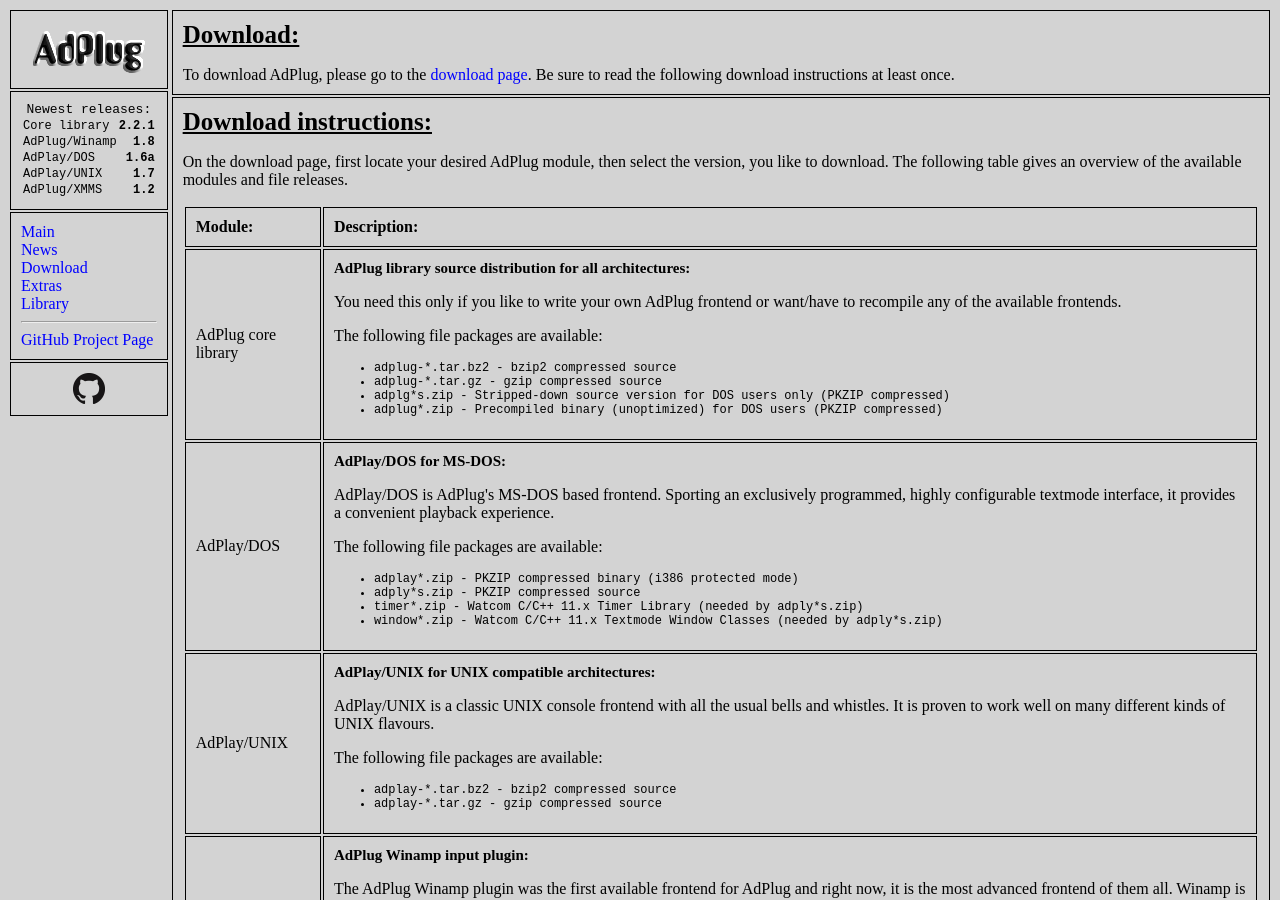
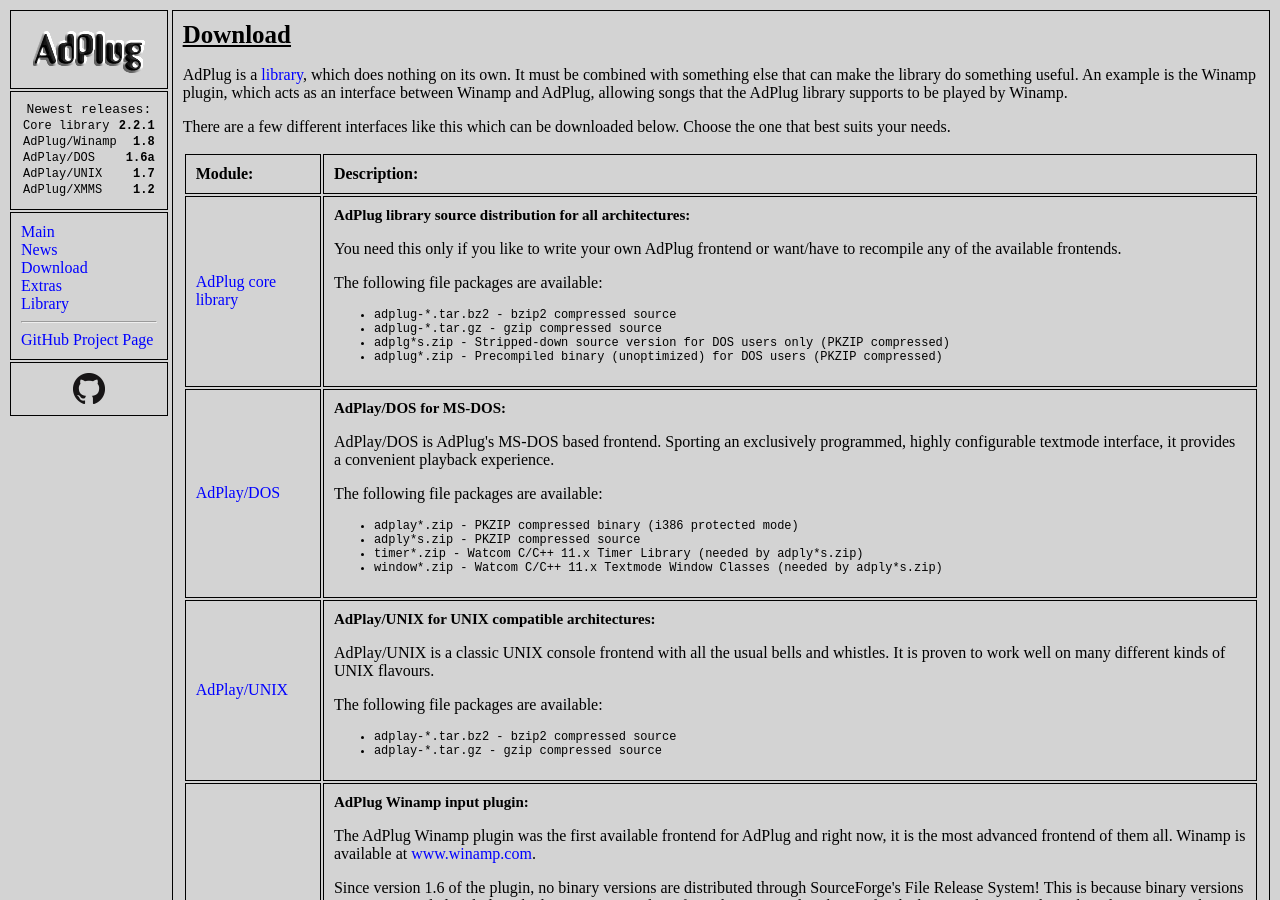
Before and after one commit to adplug/adplug.github.io, a Jekyll site: the page built from download.html, in a window 1280 px wide and 900 px high. Built offline with Jekyll 4.4.1, drawn with Linux system fonts in a browser that asks for light colours.

Commit message:
Change download links to point to GitHub release pages

```diff
--- a/download.html
+++ b/download.html
@@ -10,24 +10,24 @@
 
 <table class="page">
 <tr><td>
-<a name="download"><h1>Download:</h1></a>
-
-<p>To download AdPlug, please go to the
-<a href="http://sourceforge.net/project/showfiles.php?group_id=28079">download
-page</a>. Be sure to read the following download instructions at least
-once.</p>
-</td></tr>
-
-<tr><td>
-<h1>Download instructions:</h1>
-
-<p>On the download page, first locate your desired AdPlug module, then
-select the version, you like to download. The following table gives an
-overview of the available modules and file releases.</p>
+<a name="download"></a>
+<h1>Download</h1>
+<p>
+	AdPlug is a
+	<a href="https://en.wikipedia.org/wiki/Library_%28computing%29">library</a>,
+	which does nothing on its own.  It must be combined with something else that
+	can make the library do something useful.  An example is the Winamp plugin,
+	which acts as an interface between Winamp and AdPlug, allowing songs that
+	the AdPlug library supports to be played by Winamp.
+</p>
+<p>
+	There are a few different interfaces like this which can be downloaded below.
+	Choose the one that best suits your needs.
+</p>
 
 <table>
 <tr><td><b>Module:</b></td><td><b>Description:</b></td></tr>
-<tr><td>AdPlug core library</td>
+<tr><td><a href="https://github.com/adplug/adplug/releases">AdPlug core library</a></td>
 <td><h2>AdPlug library source distribution for all architectures:</h2>
 
 <p>You need this only if you like to write your own AdPlug frontend or
@@ -43,7 +43,7 @@ want/have to recompile any of the available frontends.</p>
 (PKZIP compressed)</li>
 </ul>
 </td></tr>
-<tr><td>AdPlay/DOS</td>
+<tr><td><a href="https://github.com/adplug/adplay-dos/releases">AdPlay/DOS</a></td>
 <td><h2>AdPlay/DOS for MS-DOS:</h2>
 
 <p>AdPlay/DOS is AdPlug's MS-DOS based frontend. Sporting an
@@ -60,7 +60,7 @@ adply*s.zip)</li>
 adply*s.zip)</li>
 </ul>
 </td></tr>
-<tr><td>AdPlay/UNIX</td>
+<tr><td><a href="https://github.com/adplug/adplay-unix/releases">AdPlay/UNIX</a></td>
 <td><h2>AdPlay/UNIX for UNIX compatible architectures:</h2>
 
 <p>AdPlay/UNIX is a classic UNIX console frontend with all the usual
@@ -73,7 +73,7 @@ kinds of UNIX flavours.</p>
 <li>adplay-*.tar.gz - gzip compressed source</li>
 </ul>
 </td></tr>
-<tr><td>AdPlug/Winamp</td>
+<tr><td><a href="https://github.com/adplug/winamp/releases">AdPlug/Winamp</a></td>
 <td><h2>AdPlug Winamp input plugin:</h2>
 
 <p>The AdPlug Winamp plugin was the first available frontend for
@@ -101,7 +101,7 @@ be downloaded. If you want the binary versions, please go to:</p>
 <li>in_adlib-*.tar.gz - gzip compressed source</li>
 </ul>
 </td></tr>
-<tr><td>AdPlug/XMMS</td>
+<tr><td><a href="https://github.com/adplug/xmms/releases">AdPlug/XMMS</a></td>
 <td><h2>AdPlug XMMS input plugin:</h2>
 
 <p>AdPlug/XMMS is an XMMS input plugin. It supports playback of all
@@ -114,7 +114,7 @@ at <a href="http://www.xmms.org">www.xmms.org</a>.</p>
 <li>adplug-xmms-*.tar.gz - gzip compressed source</li>
 </ul>
 </td></tr>
-<tr><td>Database</td>
+<tr><td><a href="https://github.com/adplug/database/releases">Database</a></td>
 <td><h2>AdPlug Database:</h2>
 
 <p>The AdPlug database is the source for AdPlug to get essential
```
